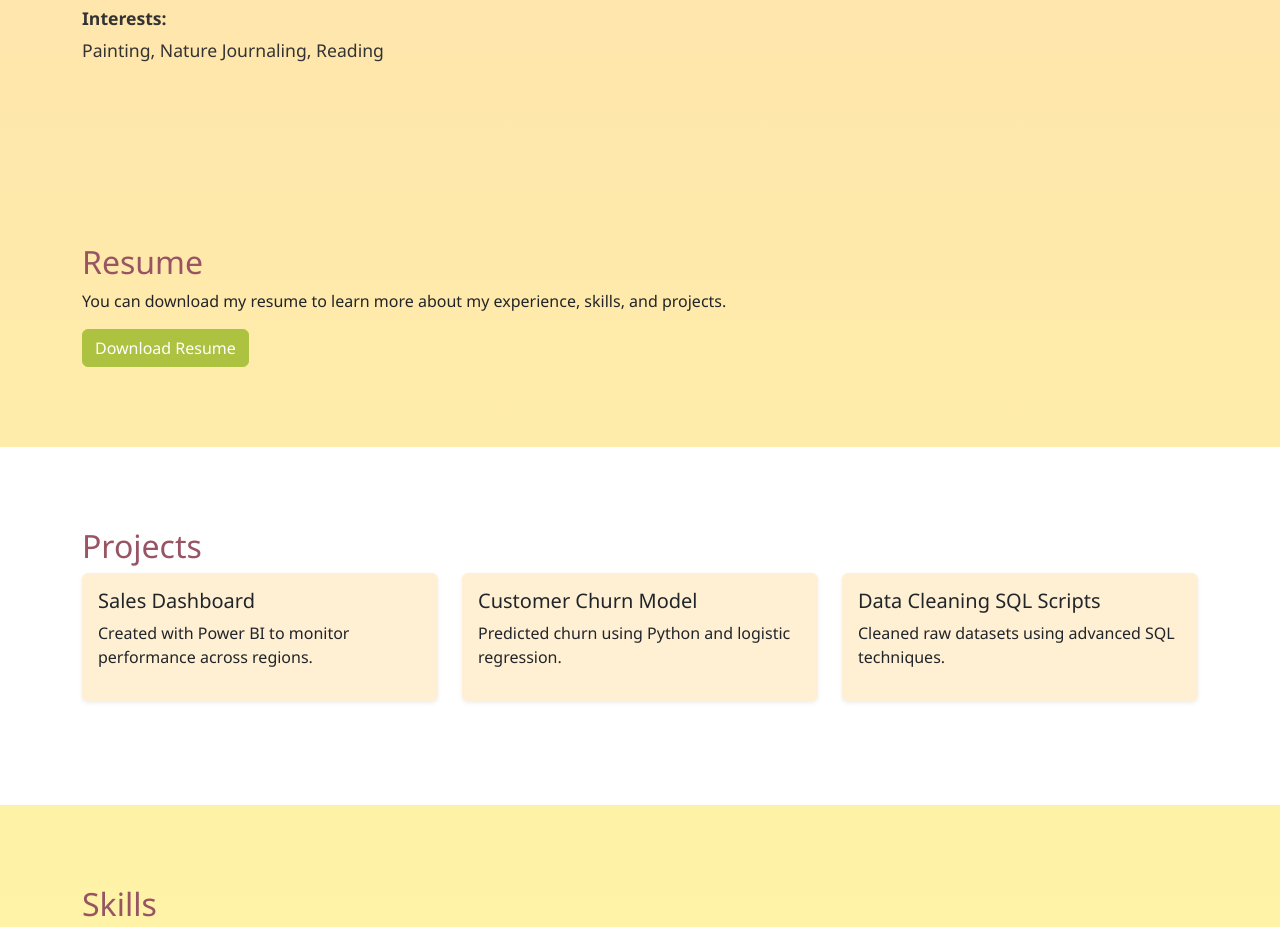
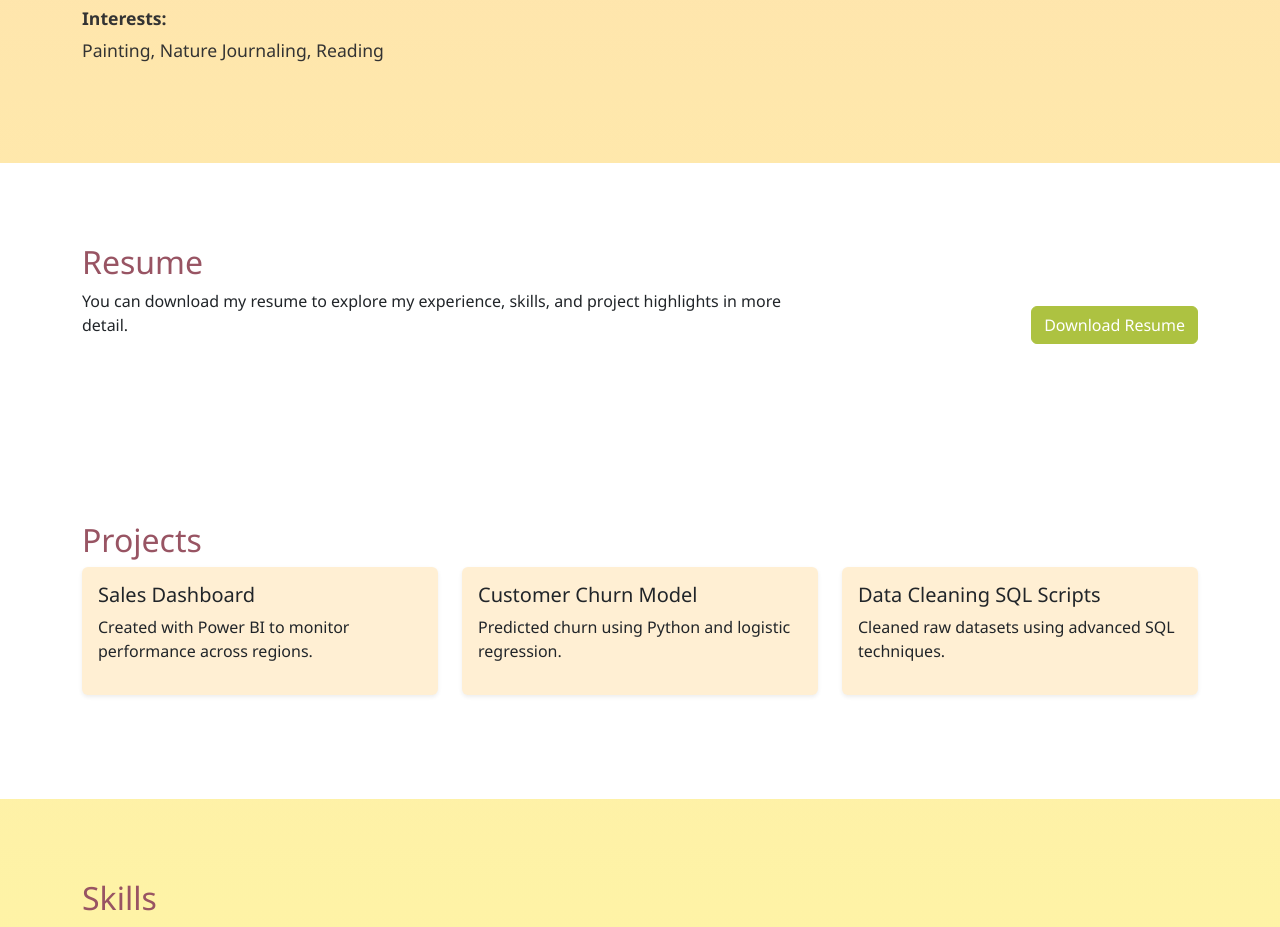
Before and after one commit to AditiPS55/aditi.github.io, a plain HTML site: page index.html in a window 1280 px wide. Shown: the part 1273-2200 px from the top of the page. Drawn offline with nearby package versions, Linux system fonts and the light colour scheme; a web font is replaced by a local one.

Commit message:
Upgraded to dynamic animated portfolio

```diff
--- a/index.html
+++ b/index.html
@@ -112,7 +112,10 @@
         <span class="navbar-toggler-icon"></span>
       </button>
       <div class="collapse navbar-collapse" id="navbarNav">
-        <ul class="navbar-nav ms-auto">
+        $1
+          <li class="nav-item">
+            <a class="nav-link" href="#resume">Resume</a>
+          </li>
           <li class="nav-item">
             <a class="nav-link" href="#about">About</a>
           </li>
@@ -163,11 +166,19 @@
   </div>
 </section>
 
-  <section id="resume" class="container animate__animated animate__fadeIn">
+  <section id="resume" class="bg-white animate__animated animate__fadeIn">
+  <div class="container">
     <h2>Resume</h2>
-    <p>You can download my resume to learn more about my experience, skills, and projects.</p>
-    <a href="assets/Resume.pdf" class="btn btn-primary" download>Download Resume</a>
-  </section>
+    <div class="row align-items-center">
+      <div class="col-md-8">
+        <p class="mb-4">You can download my resume to explore my experience, skills, and project highlights in more detail.</p>
+      </div>
+      <div class="col-md-4 text-md-end text-center">
+        <a href="assets/Resume.pdf" class="btn btn-primary" download>Download Resume</a>
+      </div>
+    </div>
+  </div>
+</section>
 
   <section id="projects" class="bg-white animate__animated animate__fadeIn">
     <div class="container">
```
